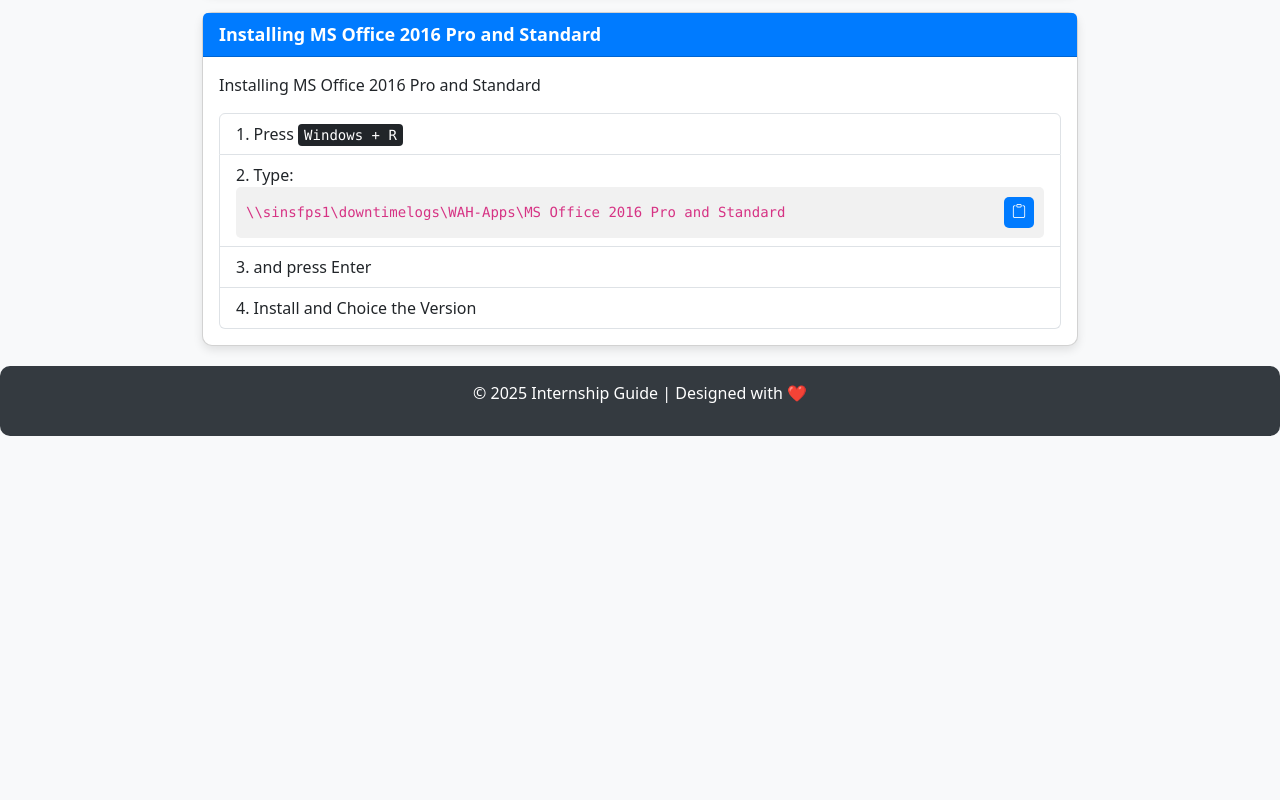
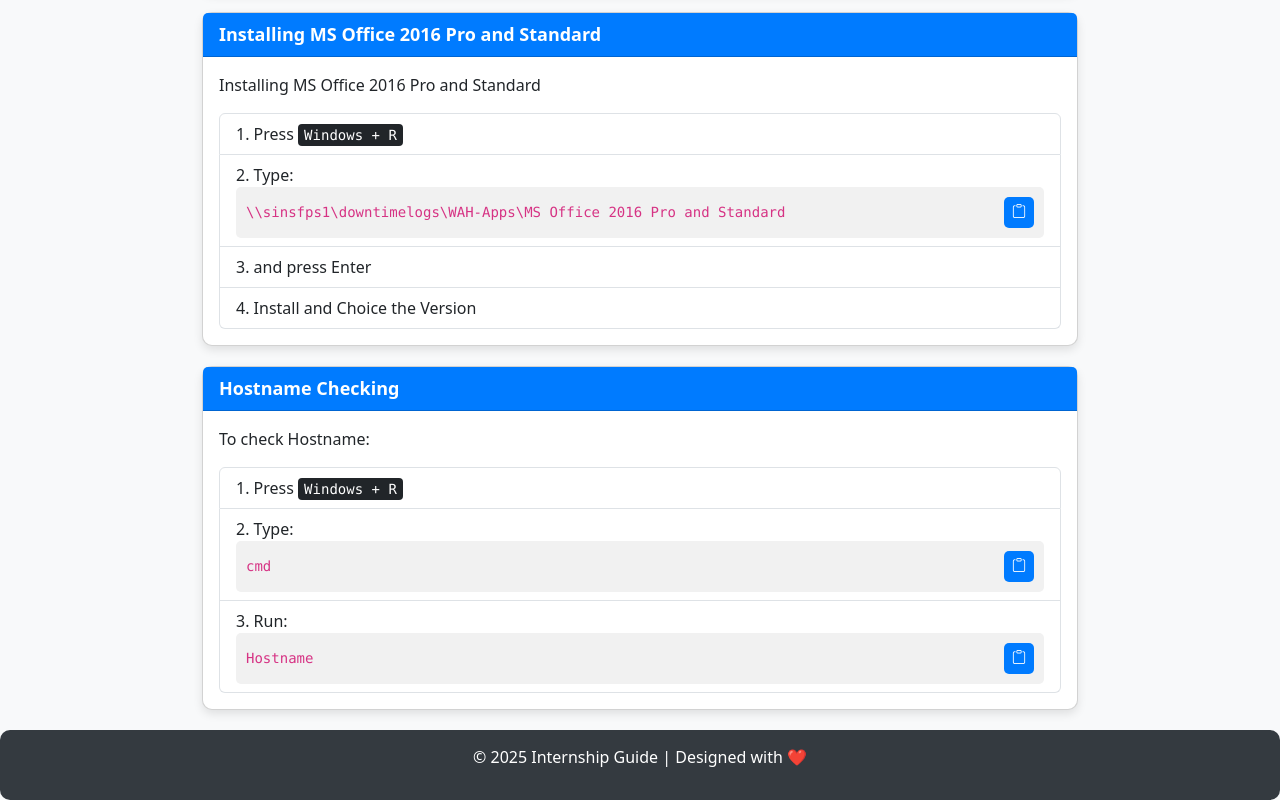
Before and after one commit to michaeldj1205/Intern, a plain HTML site: page index.html in a window 1280 px wide. Shown: the part 2013-2813 px from the top of the page. Before the commit the page ends 2449 px from the top, so only its background shows below. Drawn offline with nearby package versions, Linux system fonts and the light colour scheme.

Commit message:
Update index.html
updating the content putting a checking of hostname

```diff
--- a/index.html
+++ b/index.html
@@ -217,6 +217,31 @@
             </div>
         </div>
 
+        <!-- Checking Hostname-->
+        <div class="card">
+            <div class="card-header">Hostname Checking</div>
+            <div class="card-body">
+                <p>To check Hostname:</p>
+                <ol class="list-group list-group-numbered">
+                    <li class="list-group-item">Press <kbd>Windows + R</kbd></li>
+                    <li class="list-group-item">
+                        Type:
+                        <div class="code-container">
+                            <code id="code2">cmd</code>
+                            <button class="copy-btn" onclick="copyToClipboard('code2')" data-bs-toggle="tooltip" title="Copy"><i class="bi bi-clipboard"></i></button>
+                        </div>
+                    </li>
+                    <li class="list-group-item">
+                        Run:
+                        <div class="code-container">
+                            <code id="code3">Hostname</code>
+                            <button class="copy-btn" onclick="copyToClipboard('code3')" data-bs-toggle="tooltip" title="Copy"><i class="bi bi-clipboard"></i></button>
+                        </div>
+                    </li>
+                </ol>
+            </div>
+        </div>
+
     </div>
 
     <div class="footer">
```
